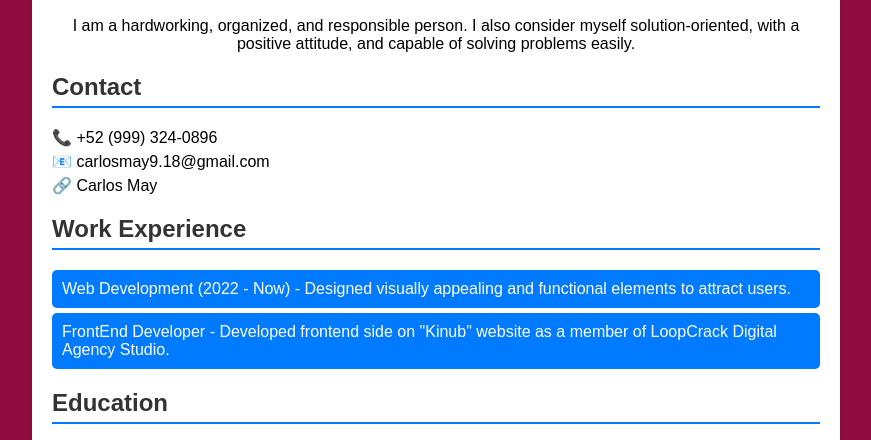
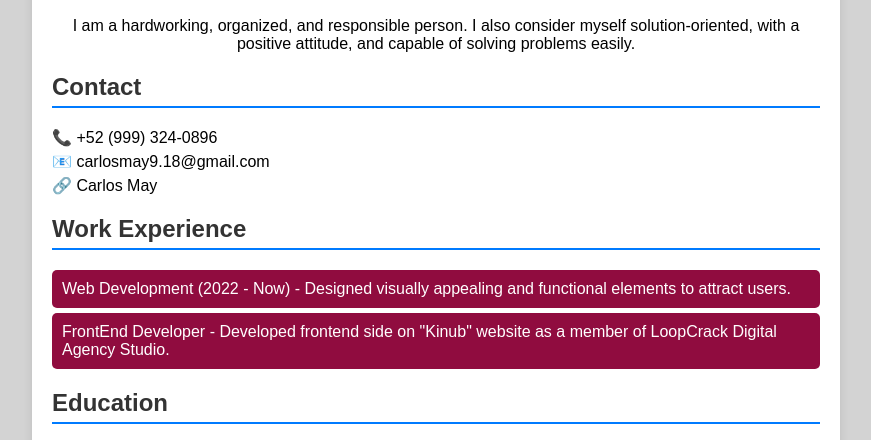
Before and after one commit to CarlosMay7/Portfolio, a plain HTML site: page index.html in a window 1280 px wide. Shown: the part 325-765 px from the top of the page, without its empty margins (204-1075 px from the left). Drawn offline with Linux system fonts and the light colour scheme.

Commit message:
Update index.html

```diff
--- a/index.html
+++ b/index.html
@@ -9,7 +9,7 @@
             font-family: Arial, sans-serif;
             margin: 0;
             padding: 0;
-            background-color: #900C3F;
+            background-color: #D3D3D3;
         }
         .container {
             width: 60%;
@@ -43,7 +43,7 @@
             padding: 0;
         }
         ul li {
-            background: #007BFF;
+            background: #900C3F;
             color: white;
             margin: 5px 0;
             padding: 10px;
```
